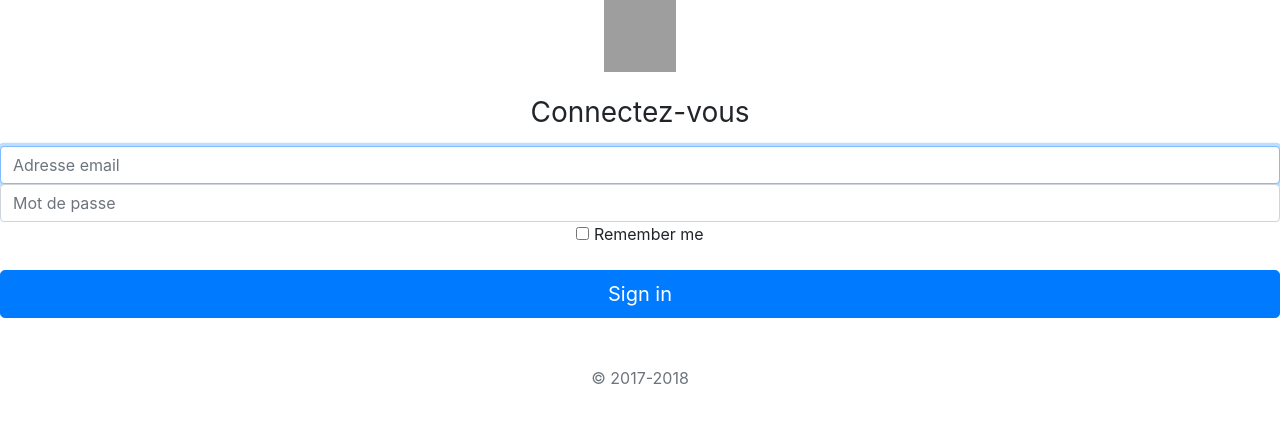
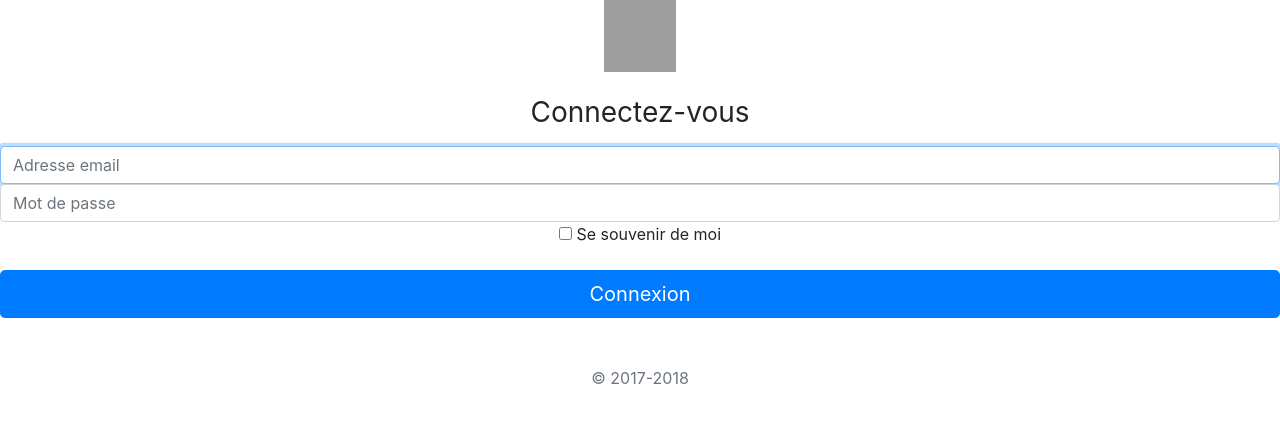
Before and after one commit to GeoffroyDutot/TP-CONTACT, a PHP site: page /login.php in a window 1280 px wide. Shown: the top 423 px of the page. Run offline with PHP 8.4, Linux system fonts and the light colour scheme; some libraries are stand-ins or nearby versions; grey boxes are pictures that could not be loaded.

Commit message:
geoffroy le dev

```diff
--- a/login.php
+++ b/login.php
@@ -57,10 +57,10 @@
       <input type="password" id="password" class="form-control" placeholder="Mot de passe" required>
       <div class="checkbox mb-3">
         <label>
-          <input type="checkbox" value="remember-me"> Remember me
+          <input type="checkbox" value="remember-me"> Se souvenir de moi
         </label>
       </div>
-      <button class="btn btn-lg btn-primary btn-block" type="submit">Sign in</button>
+      <button class="btn btn-lg btn-primary btn-block" type="submit">Connexion</button>
       <p class="mt-5 mb-3 text-muted">&copy; 2017-2018</p>
     </form>
   </body>
```
